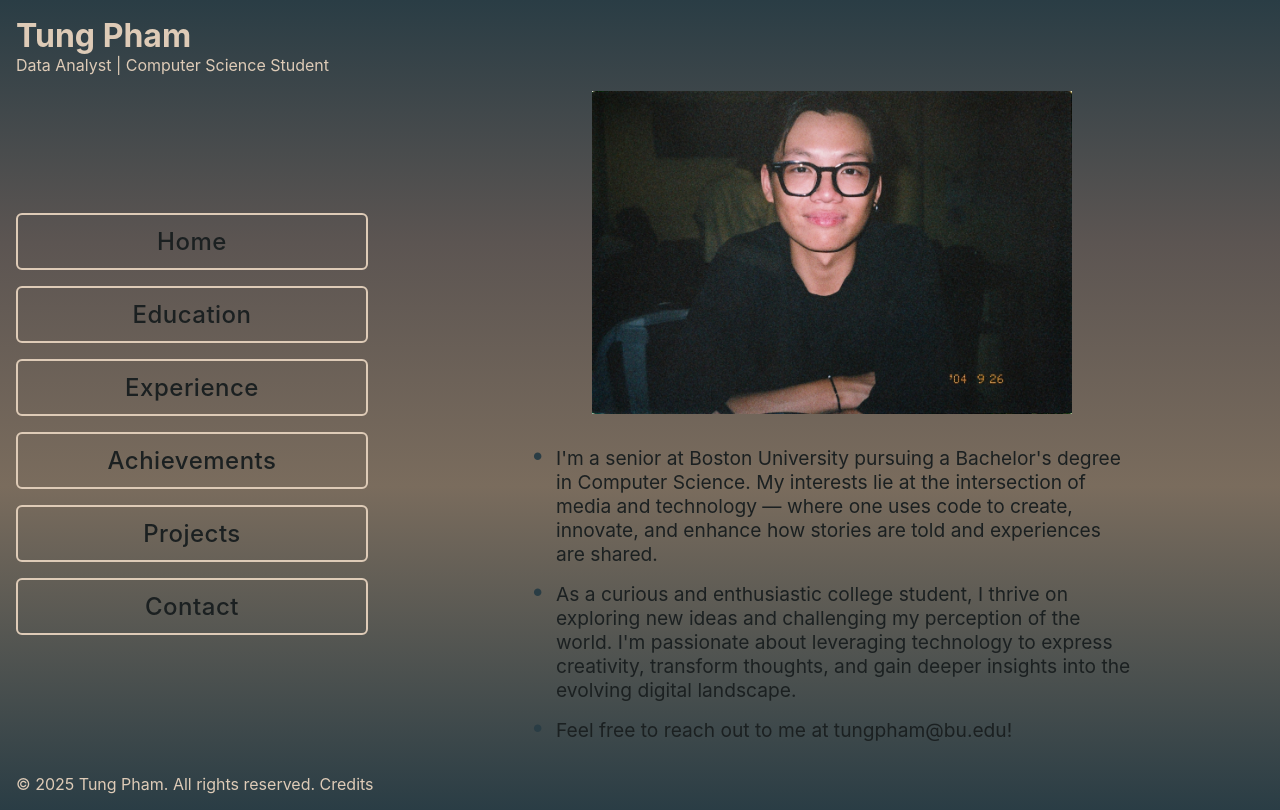
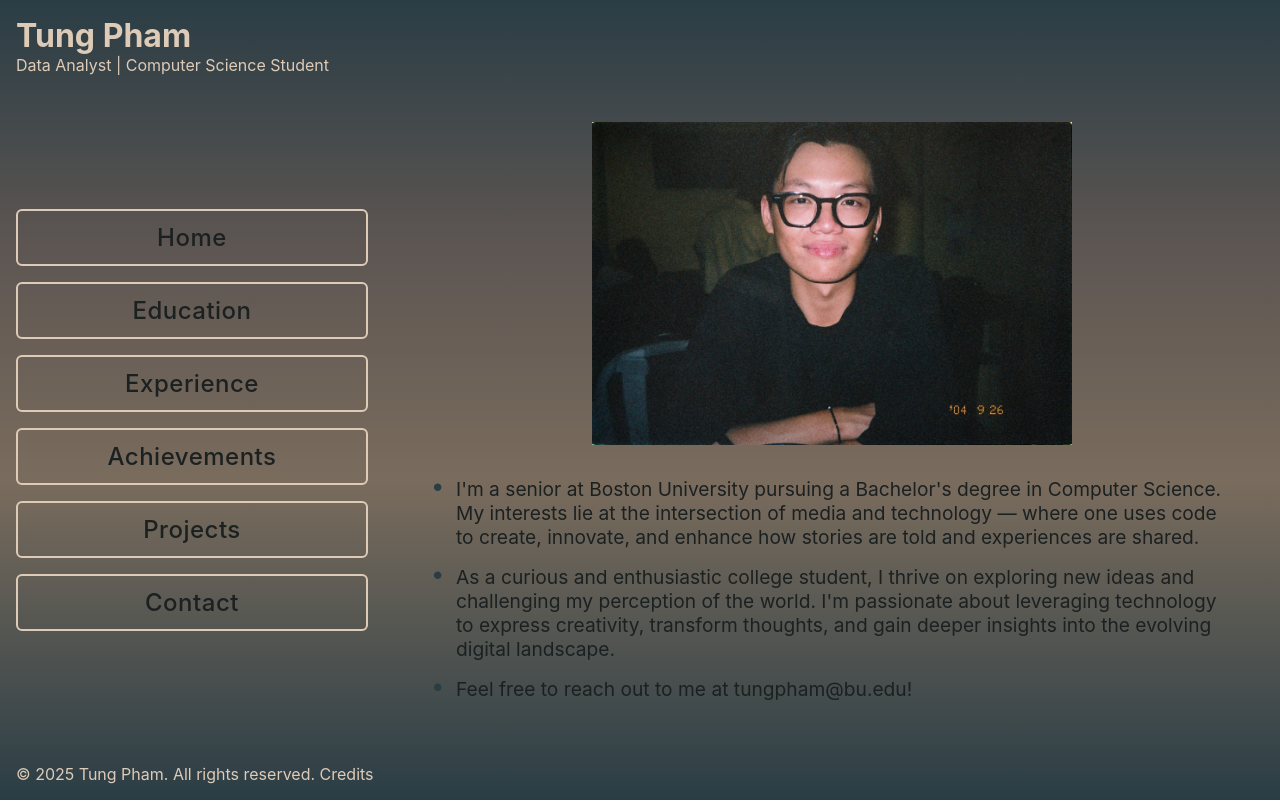
Before and after one commit to tungphaam/mp-3, a React (Vite) app: page / in a window 1280 px wide. Built offline with nearby package versions, Linux system fonts and the light colour scheme.

Commit message:
fix empty space / desktop view

```diff
--- a/src/styles/StyledComponents.ts
+++ b/src/styles/StyledComponents.ts
@@ -187,7 +187,8 @@ export const FooterLink = styled(Link)`
 export const IntroList = styled.ul`
   list-style-type: none;
   padding: 0;
-  max-width: 600px;
+  max-width: none;
+  width: 100%;
   text-align: left;
 
   @media screen and (max-width: 1000px) {
```
